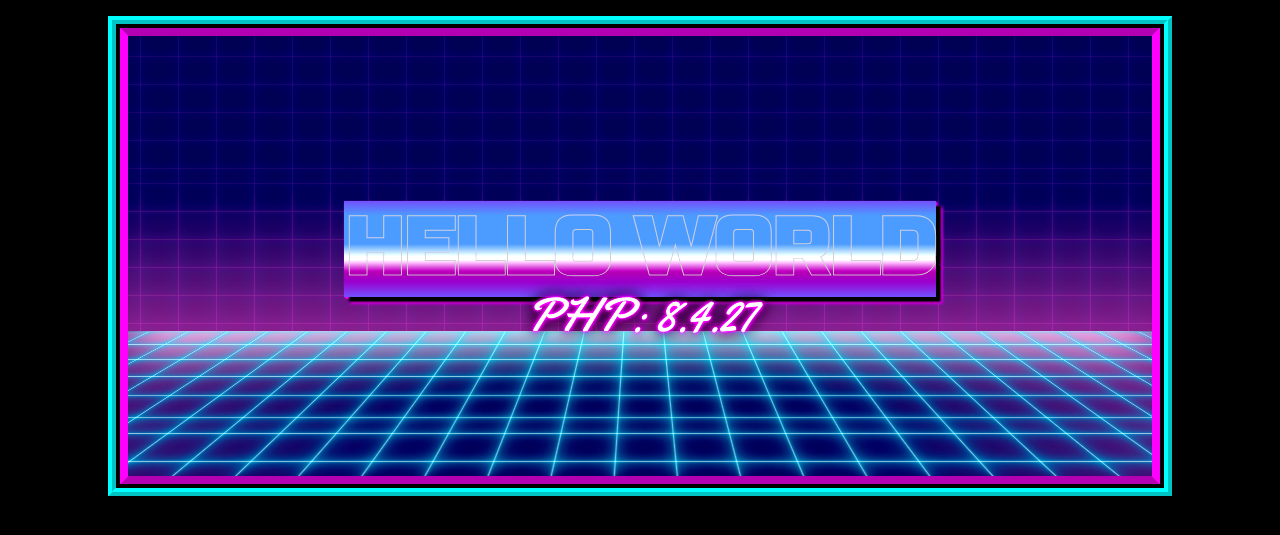
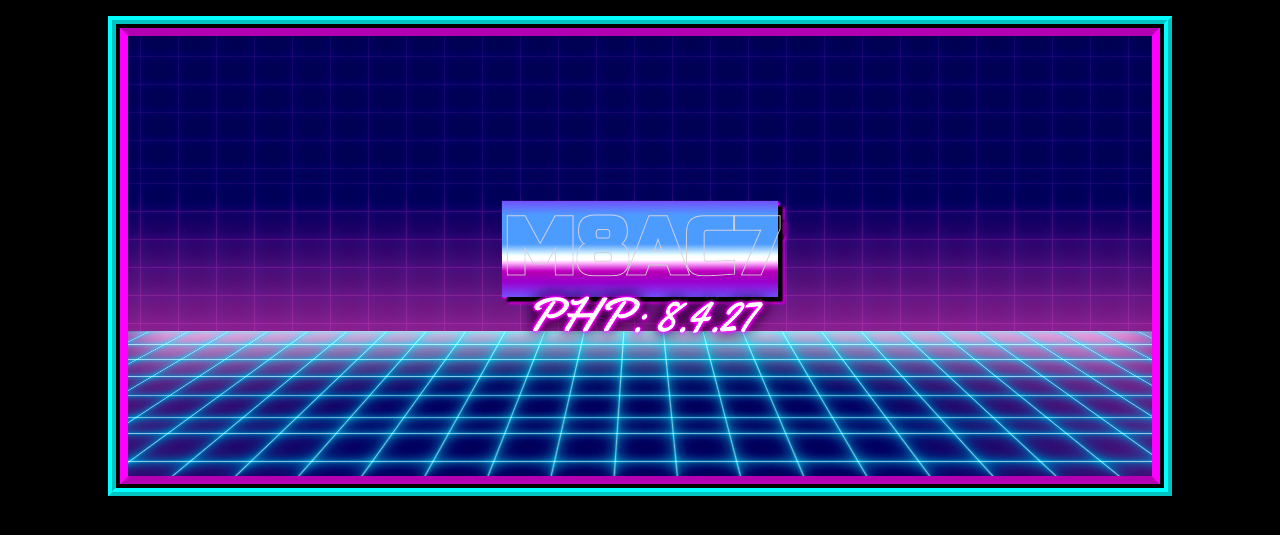
Before and after one commit to beatrizabadj/m8ac7, a PHP site: page / in a window 1280 px wide. Shown: the part 144-679 px from the top of the page. Run offline with PHP 8.4, Linux system fonts and the light colour scheme.

Commit message:
modified

```diff
--- a/index.php
+++ b/index.php
@@ -18,7 +18,7 @@
             <div id="ground"></div>
         </div>
         <div id="text">
-            <h1>HELLO WORLD</h1>
+            <h1>M8AC7</h1>
             <h2> PHP: <?php echo phpversion()?> </h2>
             <?php
             if (ini_get('xdebug.remote_enable') != ''){
```
